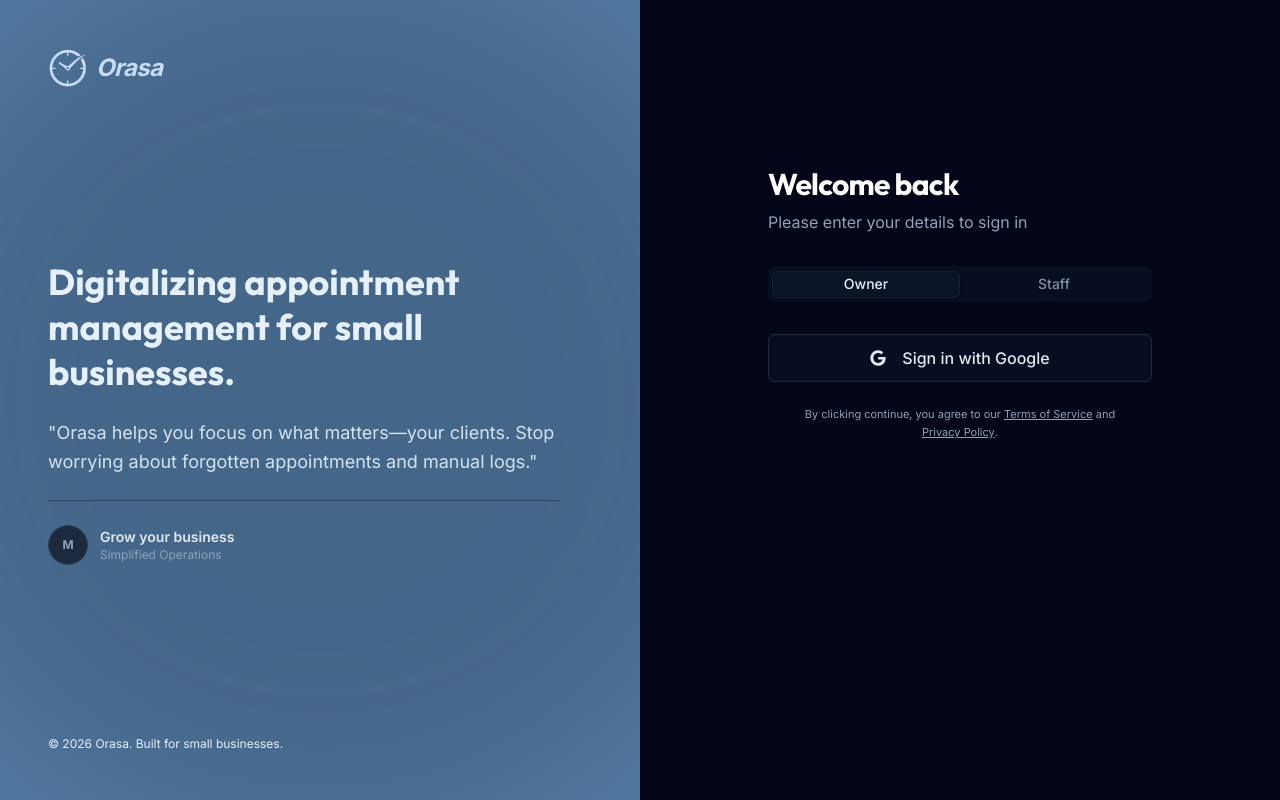
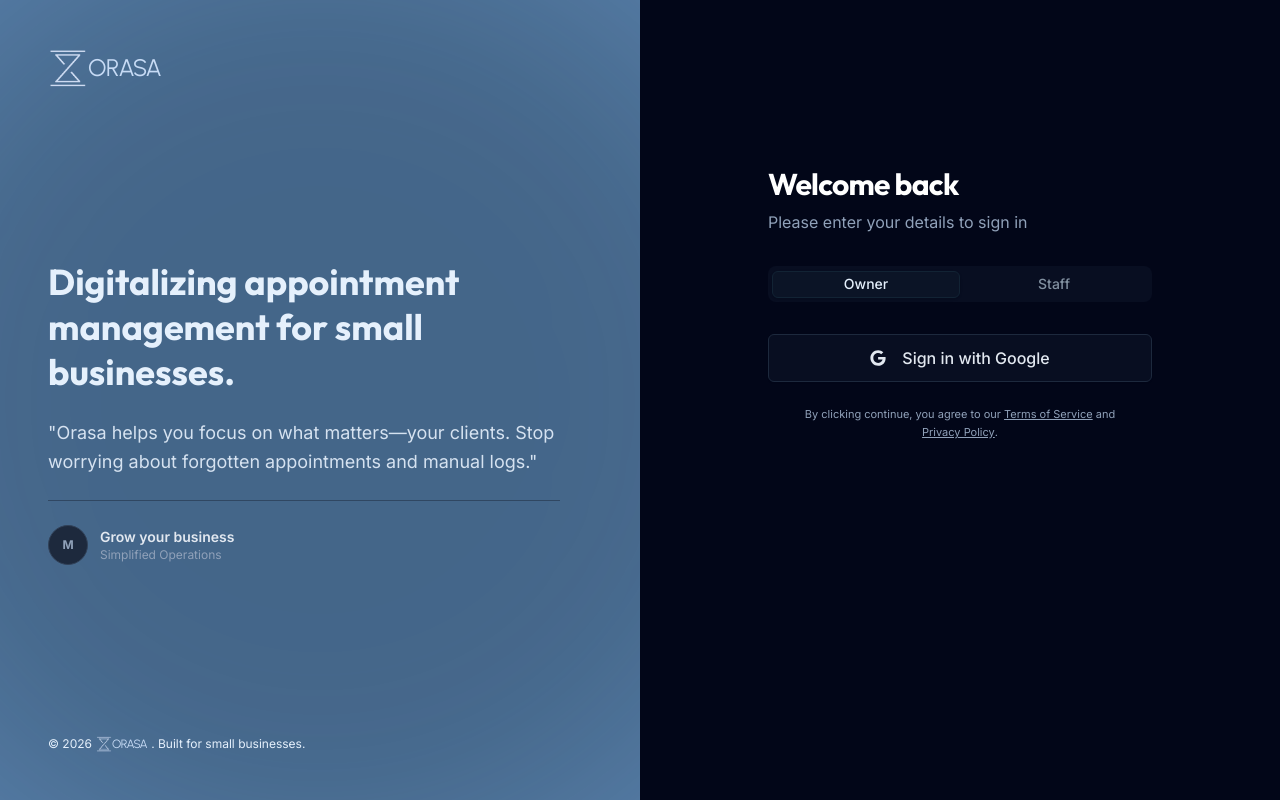
Before and after one commit to adrian92612/orasa-fe, a React (Vite) app: page /login in a window 1280 px wide. Built offline with nearby package versions, Linux system fonts and the light colour scheme; no server answers.

Commit message:
WIP: logo

```diff
--- a/index.html
+++ b/index.html
@@ -9,7 +9,7 @@
     <link rel="preconnect" href="https://fonts.googleapis.com" />
     <link rel="preconnect" href="https://fonts.gstatic.com" crossorigin />
     <link
-      href="https://fonts.googleapis.com/css2?family=Inter:wght@400;500;600;700&family=Outfit:wght@500;600;700;800;900&display=swap"
+      href="https://fonts.googleapis.com/css2?family=Inter:wght@400;500;600;700&family=Outfit:wght@500;600;700;800;900&family=Urbanist:wght@400;500;600;700;800;900&display=swap"
       rel="stylesheet"
     />
     <meta name="viewport" content="width=device-width, initial-scale=1.0" />
--- /dev/null
+++ b/src/components/common/BrandLogo.tsx
@@ -0,0 +1,20 @@
+import orasaLogo from "@/assets/orasa-logo.webp";
+import { cn } from "@/lib/utils";
+
+type BrandLogoProps = {
+  className?: string;
+  logoClassName?: string;
+  textClassName?: string;
+  showText?: boolean;
+};
+
+export function BrandLogo({ className, logoClassName, textClassName, showText = true }: BrandLogoProps) {
+  return (
+    <div className={cn("flex items-center", className)}>
+      <img src={orasaLogo} alt="Orasa Logo" className={cn("size-8 shrink-0", logoClassName)} />
+      {showText && (
+        <span className={cn("text-xl tracking-[-0.0375rem] text-brand-light font-urbanist", textClassName)}>ORASA</span>
+      )}
+    </div>
+  );
+}
--- a/src/components/features/dashboard/SidebarHeaderBrand.tsx
+++ b/src/components/features/dashboard/SidebarHeaderBrand.tsx
@@ -1,6 +1,6 @@
 import { useSidebar } from "@/context/sidebar-context";
 import { X } from "lucide-react";
-import orasaLogoLight from "@/assets/orasa_logo_light.webp";
+import { BrandLogo } from "@/components/common/BrandLogo";
 import { Button } from "@/components/ui/button";
 
 type SidebarHeaderBrandProps = {
@@ -16,13 +16,22 @@ export function SidebarHeaderBrand({ title, subtitle, children }: SidebarHeaderB
     <div className="flex flex-col gap-2 p-2">
       <div className="flex items-center justify-between px-2">
         <div className="flex items-center gap-2">
-          <div className="flex h-8 w-8 items-center justify-center shrink-0">
-            <img src={orasaLogoLight} alt="Orasa Logo" className="size-8" />
-          </div>
-          <div className="flex flex-col gap-0.5 leading-none ">
-            <span className="font-semibold text-sm tracking-tight line-clamp-1 break-all">{title}</span>
-            <span className="text-xs text-sidebar-foreground/75 truncate max-w-40 block">{subtitle}</span>
-          </div>
+          <BrandLogo
+            showText={false}
+            logoClassName="size-8"
+            textClassName="text-sm font-semibold tracking-tight line-clamp-1 break-all mt-0"
+          />
+          {title !== "Orasa" && title !== "ORASA" && title !== "Orasa Admin" && (
+            <div className="flex flex-col gap-0.5 leading-none">
+              <span className="font-semibold text-sm tracking-tight line-clamp-1 break-all">{title}</span>
+              <span className="text-xs text-sidebar-foreground/75 truncate max-w-40 block">{subtitle}</span>
+            </div>
+          )}
+          {(title === "Orasa" || title === "ORASA" || title === "Orasa Admin") && (
+            <div className="flex flex-col gap-0.5 leading-none">
+              <span className="text-xs text-sidebar-foreground/75 truncate max-w-40 block">{subtitle}</span>
+            </div>
+          )}
         </div>
         {isMobile && (
           <Button
--- a/src/index.css
+++ b/src/index.css
@@ -6,6 +6,7 @@
 @theme inline {
   --font-sans: "Inter", sans-serif;
   --font-heading: "Outfit", sans-serif;
+  --font-urbanist: "Urbanist", sans-serif;
   --radius-sm: calc(var(--radius) - 4px);
   --radius-md: calc(var(--radius) - 2px);
   --radius-lg: var(--radius);
--- a/src/pages/HomePage.tsx
+++ b/src/pages/HomePage.tsx
@@ -12,9 +12,8 @@ import {
   BarChart3,
 } from "lucide-react";
 import { Button } from "@/components/ui/button";
+import { BrandLogo } from "@/components/common/BrandLogo";
 import { APP_ROUTES } from "@/constants/routes";
-import orasaLogoIcon from "@/assets/orasa_logo_icon.webp";
-import orasaLogoLight from "@/assets/orasa_logo_light.webp";
 import statsLight from "@/assets/orasa-stats.webp";
 import statsDark from "@/assets/orasa-stats-dark.webp";
 import statsMobileLight from "@/assets/orasa-stats-mobile.webp";
@@ -44,9 +43,8 @@ const HomePage = () => {
     <div className="flex flex-col min-h-screen bg-slate-950 text-slate-50">
       <header className="fixed top-0 w-full z-50 bg-slate-950/80 backdrop-blur-md border-b border-slate-800">
         <div className="max-w-7xl mx-auto px-4 h-16 flex items-center justify-between">
-          <Link to="/" className="flex items-center gap-2 hover:opacity-80 transition-opacity">
-            <img src={orasaLogoLight} alt="Orasa Logo" className="size-8" />
-            <span className="text-xl font-bold tracking-tight text-brand-light italic">Orasa</span>
+          <Link to="/" className="flex items-center hover:opacity-80 transition-opacity">
+            <BrandLogo />
           </Link>
           <div className="flex items-center gap-4">
             <Button onClick={handleGetStarted}>Log In</Button>
@@ -66,8 +64,8 @@ const HomePage = () => {
               Stop using paper logs. <span className="text-slate-300 italic">Start growing your business.</span>
             </h1>
             <p className="text-lg md:text-xl text-slate-400 max-w-2xl mx-auto animate-in fade-in slide-in-from-bottom-6 duration-1000">
-              Orasa helps service-based businesses track appointments and automate SMS reminders with zero hassle.
-              Simple, structured, and effective.
+              <span className="font-urbanist text-brand-light">ORASA</span> helps service-based businesses track
+              appointments and automate SMS reminders with zero hassle. Simple, structured, and effective.
             </p>
             <div className="flex flex-col sm:flex-row items-center justify-center gap-4 pt-4 animate-in fade-in slide-in-from-bottom-8 duration-1000">
               <Button size="lg" className="h-12 px-8 text-base shadow-lg shadow-black/10" onClick={handleGetStarted}>
@@ -294,7 +292,9 @@ const HomePage = () => {
         <section className="dark py-24 bg-slate-900 border-y border-slate-800">
           <div className="max-w-7xl mx-auto px-4">
             <div className="text-center space-y-4 mb-16">
-              <h2 className="text-3xl font-bold tracking-tight">Why businesses choose Orasa</h2>
+              <h2 className="text-3xl font-bold tracking-tight">
+                Why businesses choose <span className="font-urbanist font-black uppercase">ORASA</span>
+              </h2>
               <p className="text-slate-400 max-w-2xl mx-auto">
                 Focused on solving the manual entry problem without adding unnecessary complexity.
               </p>
@@ -421,8 +421,7 @@ const HomePage = () => {
         <div className="max-w-7xl mx-auto px-4">
           <div className="flex flex-col md:flex-row justify-between items-center gap-8">
             <Link to="/" className="flex items-center gap-2 hover:opacity-80 transition-opacity">
-              <img src={orasaLogoIcon} alt="Orasa Logo" className="size-6" />
-              <span className="text-lg font-bold tracking-tight text-primary italic">Orasa</span>
+              <BrandLogo logoClassName="size-6" textClassName="text-lg" />
             </Link>
 
             <div className="flex gap-8 text-sm text-slate-400 font-medium">
@@ -443,7 +442,11 @@ const HomePage = () => {
               </a>
             </div>
 
-            <p className="text-sm text-slate-500">© {new Date().getFullYear()} Orasa. All rights reserved.</p>
+            <p className="text-sm text-slate-500 flex items-center gap-1">
+              © {new Date().getFullYear()}{" "}
+              <BrandLogo showText logoClassName="size-4" textClassName="text-sm font-black mt-0" />. All rights
+              reserved.
+            </p>
           </div>
         </div>
       </footer>
--- a/src/pages/LoginPage.tsx
+++ b/src/pages/LoginPage.tsx
@@ -1,4 +1,4 @@
-import orasaLogoLight from "@/assets/orasa_logo_light.webp";
+import { BrandLogo } from "@/components/common/BrandLogo";
 import OwnerLoginForm from "@/components/features/auth/OwnerLoginForm";
 import StaffLoginForm from "@/components/features/auth/StaffLoginForm";
 import { Tabs, TabsContent, TabsList, TabsTrigger } from "@/components/ui/tabs";
@@ -9,9 +9,8 @@ export const LoginPage = () => {
     <main className="dark min-h-screen w-full flex flex-col lg:grid lg:grid-cols-2 bg-slate-950 text-slate-50">
       <div className="flex flex-col items-center justify-center p-8 w-full order-1 lg:order-2 grow lg:grow-0">
         <div className="w-full max-w-sm space-y-8 animate-in fade-in slide-in-from-right-4 duration-700">
-          <Link to="/" className="lg:hidden flex items-center gap-2 mb-8 hover:opacity-80 transition-opacity">
-            <img src={orasaLogoLight} alt="Orasa Logo" className="size-8" />
-            <span className="text-xl font-bold tracking-tight italic text-brand-light">Orasa</span>
+          <Link to="/" className="lg:hidden flex items-center mb-8 hover:opacity-80 transition-opacity">
+            <BrandLogo />
           </Link>
 
           <div className="space-y-2">
@@ -51,9 +50,8 @@ export const LoginPage = () => {
       </div>
 
       <div className="flex flex-col justify-between p-8 lg:p-12 bg-primary text-primary-foreground relative overflow-hidden order-2 lg:order-1 rounded-t-3xl lg:rounded-none">
-        <Link to="/" className="hidden lg:flex items-center gap-2 relative z-10 hover:opacity-80 transition-opacity">
-          <img src={orasaLogoLight} alt="Orasa Logo" className="size-10" />
-          <span className="text-2xl font-bold tracking-tight italic text-brand-light">Orasa</span>
+        <Link to="/" className="hidden lg:flex items-center relative z-10 hover:opacity-80 transition-opacity">
+          <BrandLogo logoClassName="size-10" textClassName="text-2xl" />
         </Link>
 
         <div className="space-y-6 relative z-10 max-w-lg mt-4 lg:mt-0">
@@ -75,9 +73,10 @@ export const LoginPage = () => {
           </div>
         </div>
 
-        <p className="text-xs text-foreground relative z-10 mt-12 lg:mt-0 text-center lg:text-left">
-          © {new Date().getFullYear()} Orasa. Built for small businesses.
-        </p>
+        <div className="text-xs text-foreground relative z-10 mt-12 lg:mt-0 flex items-center justify-center lg:justify-start gap-1">
+          © {new Date().getFullYear()} <BrandLogo logoClassName="size-4" textClassName="text-xs mt-0" />. Built for
+          small businesses.
+        </div>
 
         <div className="absolute top-1/2 left-1/2 -translate-x-1/2 -translate-y-1/2 size-250 bg-accent/30 rounded-full blur-[120px]" />
       </div>
```
Also changed, not shown: src/assets/orasa-logo.webp (added).
